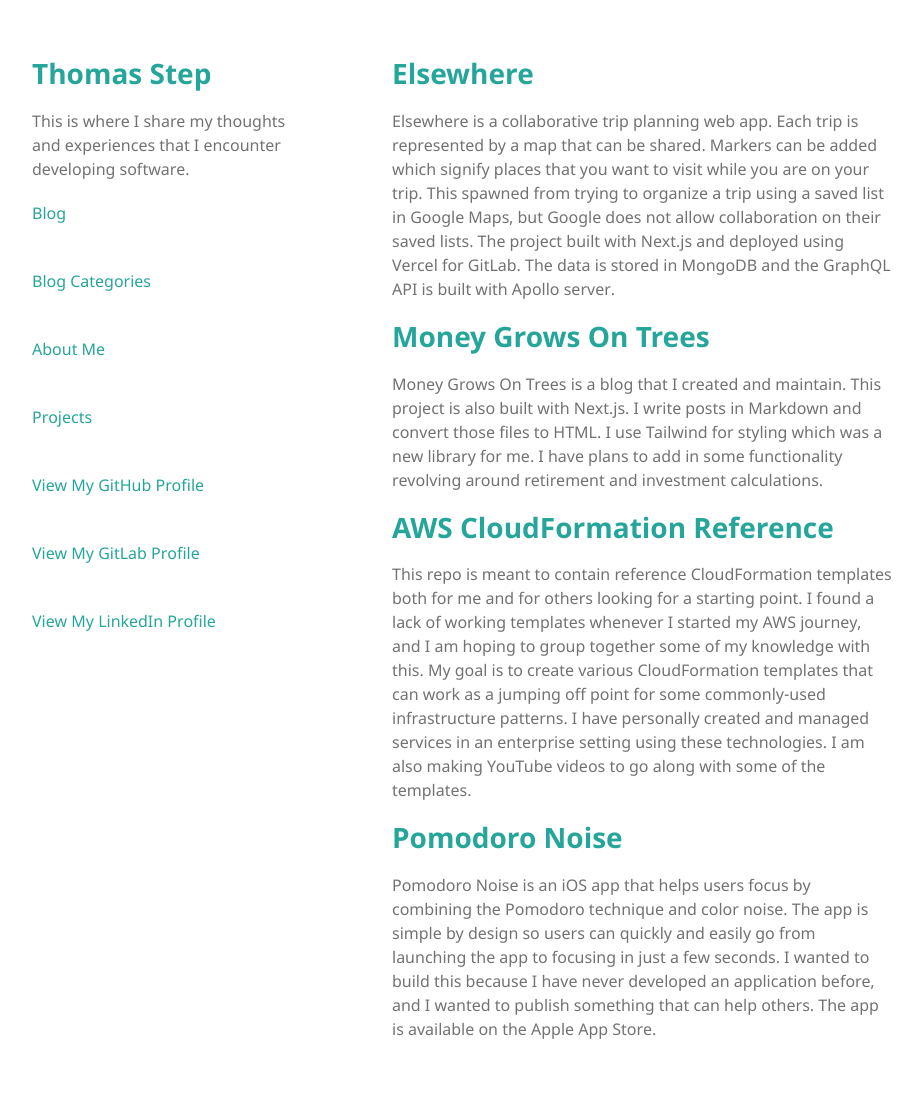
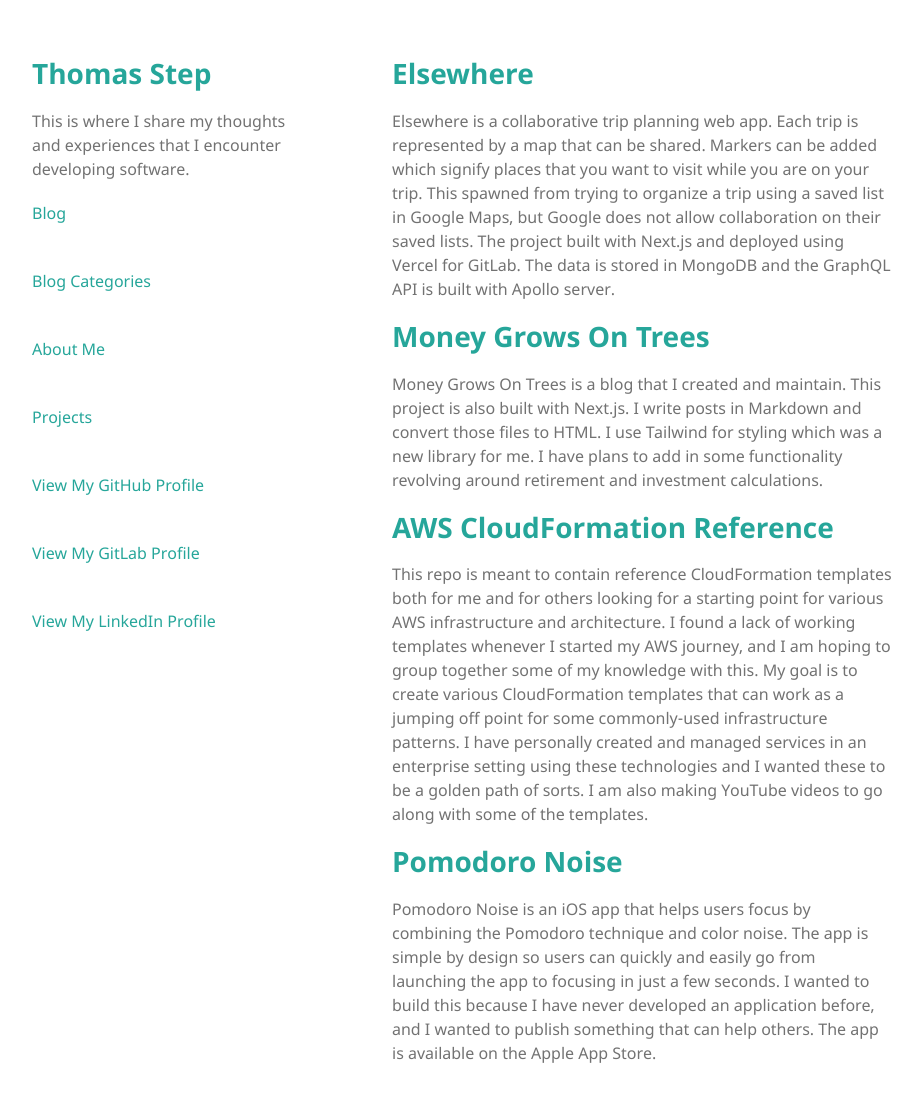
Before and after one commit to thomasstep/thomasstep.github.io, a Jekyll site: the page built from projects.md, in a window 1280 px wide and 1135 px high. Shown: the top 1102 px of the window, without its empty margins (178-1100 px from the left). Built offline with Jekyll 4.4.1, drawn with Linux system fonts in a browser that asks for light colours; comment, search, counter and statistics services are not loaded.

Commit message:
Projects page updates

```diff
--- a/projects.md
+++ b/projects.md
@@ -4,7 +4,7 @@
 hide_mailchimp_signup: true
 ---
 
-# [Elsewhere](https://elsewhere.now.sh/)
+# [Elsewhere](https://elsewhere.thomasstep.dev/)
 
 Elsewhere is a collaborative trip planning web app. Each trip is represented by a map that can be shared. Markers can be added which signify places that you want to visit while you are on your trip. This spawned from trying to organize a trip using a saved list in Google Maps, but Google does not allow collaboration on their saved lists. The project built with Next.js and deployed using Vercel for GitLab. The data is stored in MongoDB and the GraphQL API is built with Apollo server.
 
@@ -16,7 +16,7 @@
 
 # [AWS CloudFormation Reference](https://github.com/thomasstep/aws-cloudformation-reference)
 
-This repo is meant to contain reference CloudFormation templates both for me and for others looking for a starting point. I found a lack of working templates whenever I started my AWS journey, and I am hoping to group together some of my knowledge with this. My goal is to create various CloudFormation templates that can work as a jumping off point for some commonly-used infrastructure patterns. I have personally created and managed services in an enterprise setting using these technologies. I am also making YouTube videos to go along with some of the templates.
+This repo is meant to contain reference CloudFormation templates both for me and for others looking for a starting point for various AWS infrastructure and architecture. I found a lack of working templates whenever I started my AWS journey, and I am hoping to group together some of my knowledge with this. My goal is to create various CloudFormation templates that can work as a jumping off point for some commonly-used infrastructure patterns. I have personally created and managed services in an enterprise setting using these technologies and I wanted these to be a golden path of sorts. I am also making YouTube videos to go along with some of the templates.
 
 
 # [Pomodoro Noise](https://github.com/thomasstep/pomodoro-noise)
```
